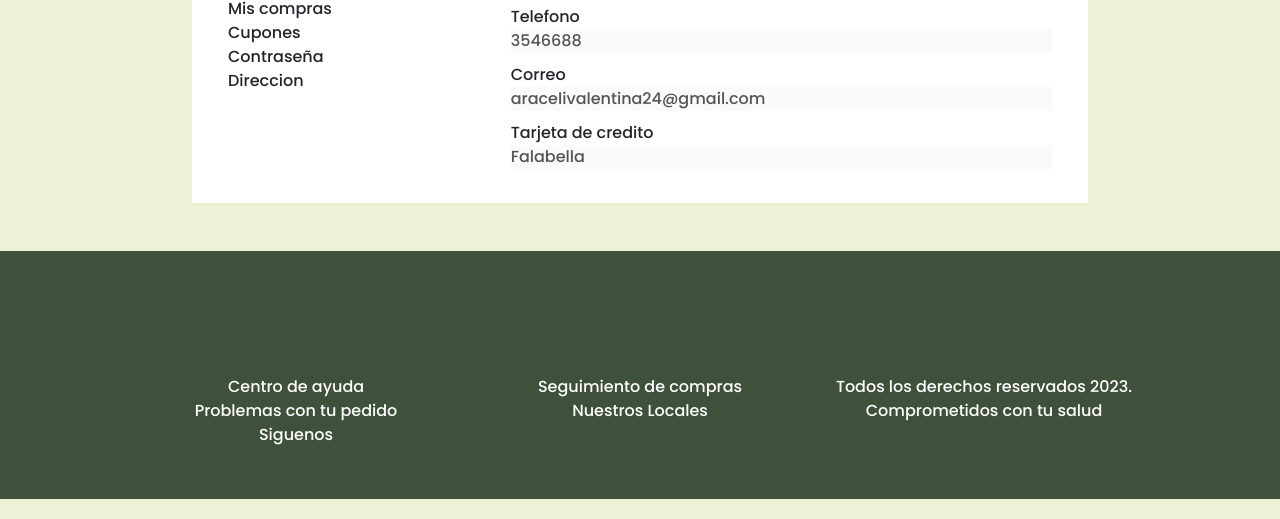
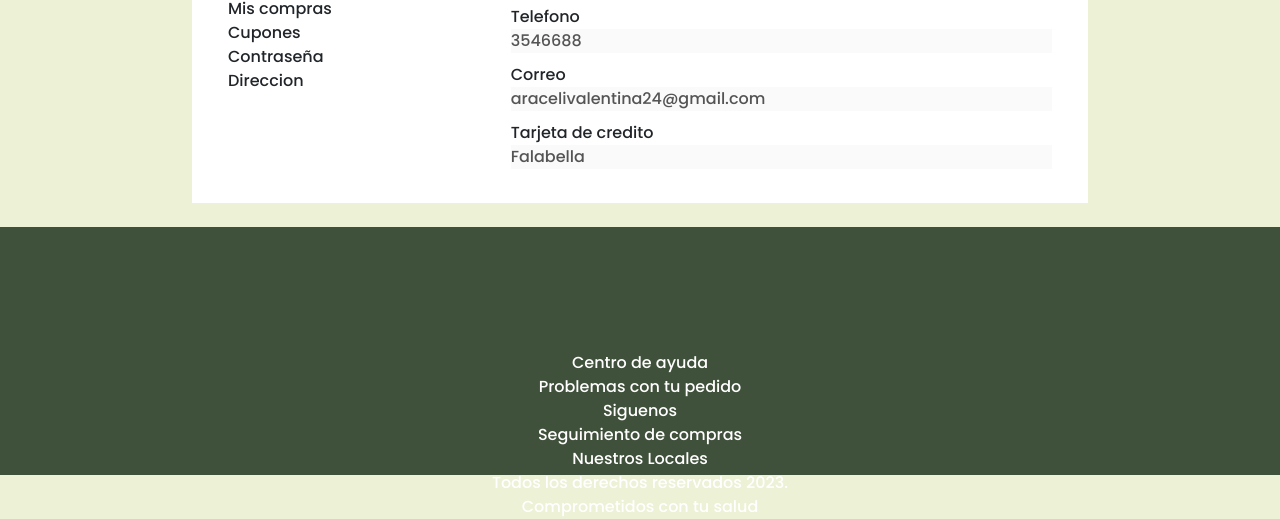
Before and after one commit to Aravale2023/Pre-entrega2-Saavedra, a website: page pages/Perfil.html in a window 1280 px wide. Shown: the part 374-893 px from the top of the page. Drawn offline with Linux system fonts and the light colour scheme.

Commit message:
Cambios en el footer

```diff
--- a/pages/Perfil.html
+++ b/pages/Perfil.html
@@ -114,9 +114,9 @@
       <script src="../bootstrap-5.0.2-dist/js/bootstrap.min.js"></script>
 
     </main>
-      <footer class="mt-5">
+      <footer class="mt-4">
         <div class="row m-4">
-          <div class="col-4 d-flex flex-column">
+          <div class="col md-4 col-12 d-flex flex-column">
             <span>
               Centro de ayuda
             </span>
@@ -127,7 +127,7 @@
               Siguenos
             </span>
           </div>
-          <div class="col-4 d-flex flex-column">
+          <div class=" col md-4 col-12 d-flex flex-column">
           <span>
             Seguimiento de compras
           </span>
@@ -135,7 +135,7 @@
             Nuestros Locales
           </span>
         </div>
-          <div class="col-4 d-flex flex-column">
+          <div class="col md-4 col-12 d-flex flex-column">
             <span>
               Todos los derechos reservados 2023.
             </span>
```
Also changed, not shown: index.html (+4 -4 lines), pages/Carrito.html (+3 -3 lines), pages/Contacto.html (+4 -4 lines), pages/Detalle-Productos.html (+4 -4 lines).
